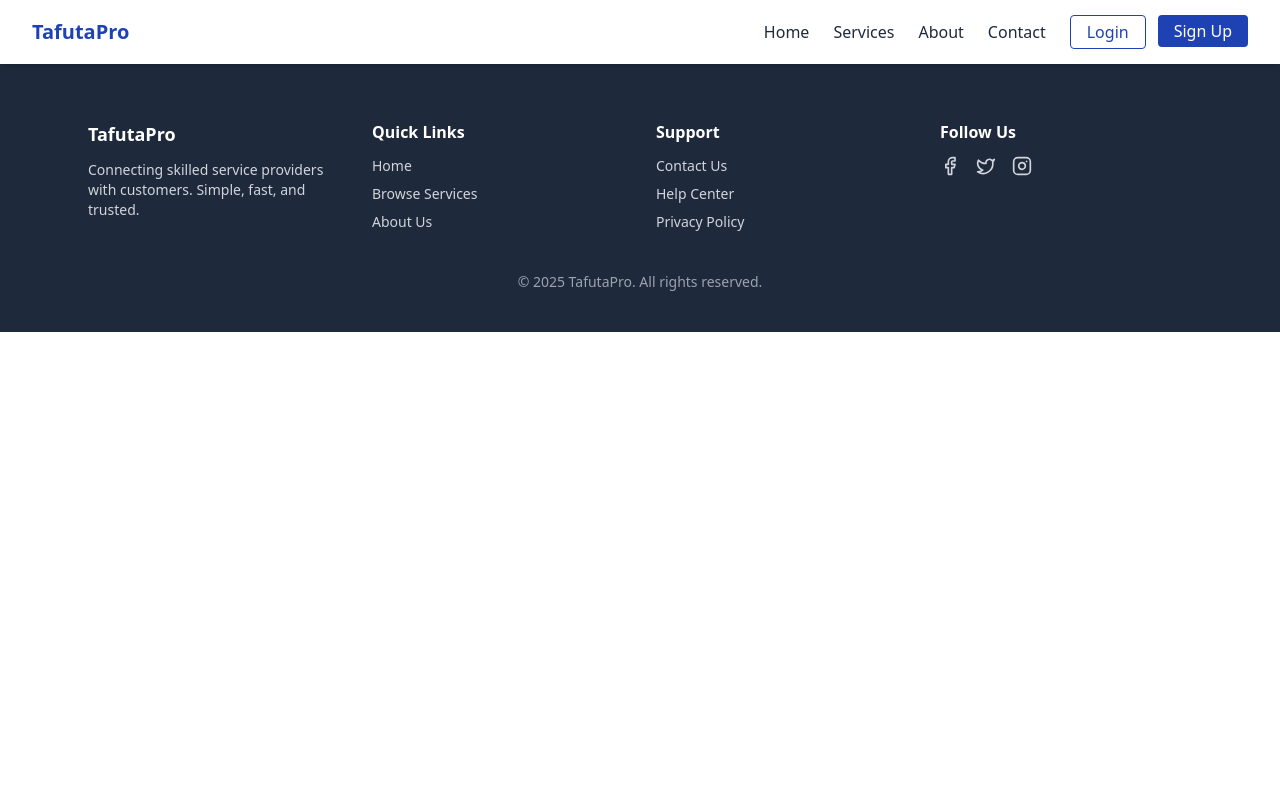
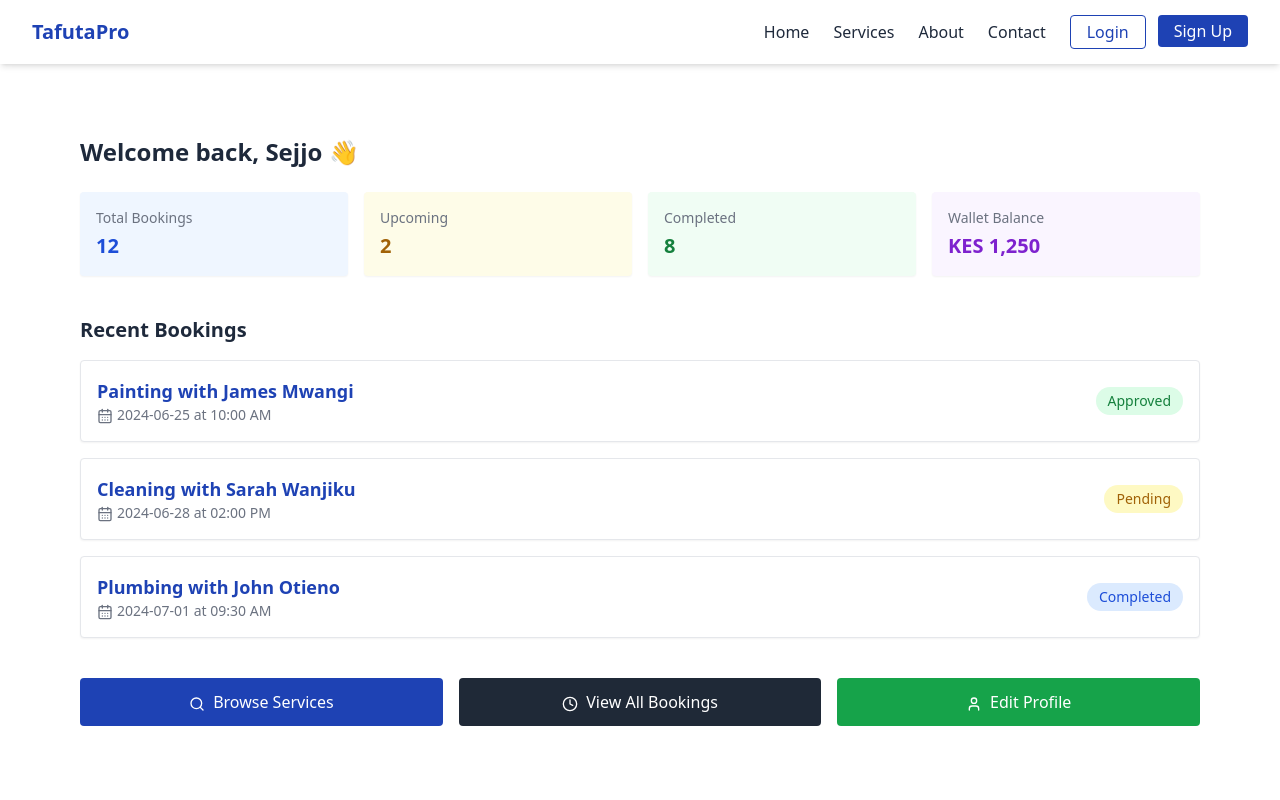
Before and after one commit to jo-oseeph/TafutaPro, a React (Create React App) app: page /customer-dashboard in a window 1280 px wide. Shown: the top 800 px of the page. Built offline with nearby package versions, Linux system fonts and the light colour scheme.

Commit message:
profile page refined, added dashboards

```diff
--- a/src/App.js
+++ b/src/App.js
@@ -11,6 +11,8 @@ import Services from './pages/Service';
 import Contact from './pages/Contact';
 import CategoryPage from "./pages/CategoryPage";
 import ProviderProfile from "./pages/ProviderProfile";
+import ProviderDashboard from "./pages/ProviderDashboard";
+import CustomerDashboard from "./pages/CustomerDashboard";
 
 
 function App() {
@@ -27,6 +29,9 @@ function App() {
           <Route path="/Signup" element={<Signup />} />
           <Route path="/services/:category" element={<CategoryPage />} />
           <Route path="/provider/:id" element={<ProviderProfile />} />
+          <Route path="/provider-dashboard" element={<ProviderDashboard />} />
+          <Route path="/customer-dashboard" element={<CustomerDashboard />} />
+
 
         </Routes>
         <Footer />
--- /dev/null
+++ b/src/pages/CustomerDashboard.jsx
@@ -0,0 +1,119 @@
+import React from "react";
+import { CalendarDays, Clock, User, Search } from "lucide-react";
+import { Link } from "react-router-dom";
+
+const recentBookings = [
+  {
+    id: 1,
+    provider: "James Mwangi",
+    service: "Painting",
+    date: "2024-06-25",
+    time: "10:00 AM",
+    status: "Approved",
+  },
+  {
+    id: 2,
+    provider: "Sarah Wanjiku",
+    service: "Cleaning",
+    date: "2024-06-28",
+    time: "02:00 PM",
+    status: "Pending",
+  },
+  {
+    id: 3,
+    provider: "John Otieno",
+    service: "Plumbing",
+    date: "2024-07-01",
+    time: "09:30 AM",
+    status: "Completed",
+  },
+];
+
+const CustomerDashboard = () => {
+  return (
+    <div className="pt-24 px-4 max-w-6xl mx-auto min-h-screen">
+      {/* 👋 Welcome Header */}
+      <h1 className="text-2xl font-bold text-heading mb-6">Welcome back, Sejjo 👋</h1>
+
+      {/* 🔢 Dashboard Stats */}
+      <div className="grid grid-cols-1 sm:grid-cols-2 md:grid-cols-4 gap-4 mb-10">
+        <div className="bg-blue-50 p-4 rounded shadow-sm">
+          <p className="text-sm text-muted">Total Bookings</p>
+          <p className="text-xl font-bold text-blue-700 mt-1">12</p>
+        </div>
+        <div className="bg-yellow-50 p-4 rounded shadow-sm">
+          <p className="text-sm text-muted">Upcoming</p>
+          <p className="text-xl font-bold text-yellow-700 mt-1">2</p>
+        </div>
+        <div className="bg-green-50 p-4 rounded shadow-sm">
+          <p className="text-sm text-muted">Completed</p>
+          <p className="text-xl font-bold text-green-700 mt-1">8</p>
+        </div>
+        <div className="bg-purple-50 p-4 rounded shadow-sm">
+          <p className="text-sm text-muted">Wallet Balance</p>
+          <p className="text-xl font-bold text-purple-700 mt-1">KES 1,250</p>
+        </div>
+      </div>
+
+      {/* 📅 Recent Bookings */}
+      <h2 className="text-xl font-semibold text-heading mb-4">Recent Bookings</h2>
+      <div className="space-y-4">
+        {recentBookings.map((booking) => (
+          <div
+            key={booking.id}
+            className="border border-gray-200 p-4 rounded bg-white shadow-sm"
+          >
+            <div className="flex flex-col sm:flex-row justify-between sm:items-center gap-2">
+              <div>
+                <h3 className="text-lg font-semibold text-brand">
+                  {booking.service} with {booking.provider}
+                </h3>
+                <p className="text-sm text-muted">
+                  <CalendarDays className="inline-block w-4 h-4 mr-1" />
+                  {booking.date} at {booking.time}
+                </p>
+              </div>
+              <span
+                className={`text-sm font-medium px-3 py-1 rounded-full ${
+                  booking.status === "Approved"
+                    ? "bg-green-100 text-green-700"
+                    : booking.status === "Pending"
+                    ? "bg-yellow-100 text-yellow-700"
+                    : booking.status === "Completed"
+                    ? "bg-blue-100 text-blue-700"
+                    : "bg-gray-100 text-gray-600"
+                }`}
+              >
+                {booking.status}
+              </span>
+            </div>
+          </div>
+        ))}
+      </div>
+
+      {/* ⚡ Quick Actions */}
+      <div className="mt-10 grid sm:grid-cols-3 gap-4">
+        <Link
+          to="/"
+          className="bg-brand text-white text-center py-3 rounded hover:bg-heading transition"
+        >
+          <Search className="inline-block w-4 h-4 mr-1" /> Browse Services
+        </Link>
+        <Link
+          to="/my-bookings"
+          className="bg-gray-800 text-white text-center py-3 rounded hover:bg-gray-900 transition"
+        >
+          <Clock className="inline-block w-4 h-4 mr-1" /> View All Bookings
+        </Link>
+        <Link
+          to="/profile"
+          className="bg-green-600 text-white text-center py-3 rounded hover:bg-green-700 transition"
+        >
+          <User className="inline-block w-4 h-4 mr-1" /> Edit Profile
+        </Link>
+      </div>
+    </div>
+  );
+};
+
+export default CustomerDashboard;
--- /dev/null
+++ b/src/pages/ProviderDashboard.jsx
@@ -0,0 +1,124 @@
+import { useState } from "react";
+import {
+  CheckCircle,
+  XCircle,
+  CalendarDays,
+  Wallet,
+  Star,
+  ClipboardList,
+} from "lucide-react";
+
+const dummyStats = {
+  pending: 3,
+  completed: 21,
+  earnings: "KES 42,500",
+  rating: 4.7,
+};
+
+const dummyBookings = [
+  {
+    id: 1,
+    customer: "John Kimani",
+    service: "Interior Painting",
+    date: "2025-06-23",
+    time: "2:00 PM",
+    note: "Paint bedroom walls",
+  },
+  {
+    id: 2,
+    customer: "Grace Achieng",
+    service: "Wall Repair",
+    date: "2025-06-24",
+    time: "10:30 AM",
+    note: "Crack near living room door",
+  },
+  {
+    id: 3,
+    customer: "Brian Otieno",
+    service: "Exterior Painting",
+    date: "2025-06-25",
+    time: "4:00 PM",
+    note: "Gate and fence",
+  },
+];
+
+export default function ProviderDashboard() {
+  const [bookings, ] = useState(dummyBookings);
+
+  const handleAccept = (id) => {
+    alert(`Accepted booking ID: ${id}`);
+    // In future: call PATCH /api/bookings/:id { status: "confirmed" }
+  };
+
+  const handleReject = (id) => {
+    alert(`Rejected booking ID: ${id}`);
+    // In future: call PATCH /api/bookings/:id { status: "rejected" }
+  };
+
+  return (
+    <div className="pt-24 px-4 max-w-6xl mx-auto min-h-screen">
+      {/*  Welcome */}
+      <h1 className="text-2xl sm:text-3xl font-bold text-green-700 mb-6">
+        Welcome back, Provider
+      </h1>
+
+      {/* Overview Cards */}
+      <div className="grid grid-cols-2 sm:grid-cols-4 gap-4 mb-10">
+        <div className="bg-green-50 border border-green-200 rounded p-4 text-center">
+          <ClipboardList className="mx-auto text-green-600 mb-2" />
+          <p className="text-sm text-muted">New Requests</p>
+          <p className="text-lg font-semibold text-green-700">{dummyStats.pending}</p>
+        </div>
+        <div className="bg-green-50 border border-green-200 rounded p-4 text-center">
+          <CalendarDays className="mx-auto text-green-600 mb-2" />
+          <p className="text-sm text-muted">Completed</p>
+          <p className="text-lg font-semibold text-green-700">{dummyStats.completed}</p>
+        </div>
+        <div className="bg-green-50 border border-green-200 rounded p-4 text-center">
+          <Wallet className="mx-auto text-green-600 mb-2" />
+          <p className="text-sm text-muted">Earnings</p>
+          <p className="text-lg font-semibold text-green-700">{dummyStats.earnings}</p>
+        </div>
+        <div className="bg-green-50 border border-green-200 rounded p-4 text-center">
+          <Star className="mx-auto text-green-600 mb-2" />
+          <p className="text-sm text-muted">Rating</p>
+          <p className="text-lg font-semibold text-green-700">{dummyStats.rating}</p>
+        </div>
+      </div>
+
+      {/* 📦 Booking Requests */}
+      <h2 className="text-xl font-semibold text-green-800 mb-4">Booking Requests</h2>
+
+      <div className="space-y-4">
+        {bookings.map((b) => (
+          <div
+            key={b.id}
+            className="border border-green-200 bg-green-50 rounded p-4 flex flex-col sm:flex-row justify-between items-start sm:items-center gap-4"
+          >
+            <div>
+              <p className="font-semibold text-green-700">{b.customer}</p>
+              <p className="text-sm text-muted">
+                Service: {b.service} | {b.date} at {b.time}
+              </p>
+              <p className="text-xs text-gray-600 mt-1 italic">"{b.note}"</p>
+            </div>
+            <div className="flex gap-2">
+              <button
+                onClick={() => handleAccept(b.id)}
+                className="flex items-center gap-1 bg-green-600 text-white px-4 py-1.5 rounded hover:bg-green-700 transition text-sm"
+              >
+                <CheckCircle size={16} /> Accept
+              </button>
+              <button
+                onClick={() => handleReject(b.id)}
+                className="flex items-center gap-1 bg-red-600 text-white px-4 py-1.5 rounded hover:bg-red-700 transition text-sm"
+              >
+                <XCircle size={16} /> Reject
+              </button>
+            </div>
+          </div>
+        ))}
+      </div>
+    </div>
+  );
+}
--- a/src/pages/ProviderProfile.jsx
+++ b/src/pages/ProviderProfile.jsx
@@ -1,9 +1,10 @@
-import React, { useEffect } from 'react';
+import React from 'react';
 import { useParams } from "react-router-dom";
 import { MapPin, Phone, BadgeCheck } from "lucide-react";
 
-// 🧪 Dummy provider data for demonstration
-const dummyProvider = {
+// ✅ Dummy list of providers (same as in CategoryPage)
+const dummyProviders = [
+  {
     id: 1,
     name: "James Mwangi",
     location: "Nairobi",
@@ -16,31 +17,57 @@ const dummyProvider = {
       { name: "Wall Repair", price: "KES 1,500" },
     ],
     contact: "+254 712 345678",
-};
+  },
+  {
+    id: 2,
+    name: "Sarah Wanjiku",
+    location: "Nakuru",
+    rating: 4.6,
+    image: "https://i.pravatar.cc/150?img=45",
+    bio: "Experienced electrician focused on household wiring and smart lighting.",
+    services: [
+      { name: "House Wiring", price: "KES 10,000" },
+      { name: "Light Installations", price: "KES 1,200 per unit" },
+    ],
+    contact: "+254 799 888999",
+  },
+  {
+    id: 3,
+    name: "John Otieno",
+    location: "Mombasa",
+    rating: 4.9,
+    image: "https://i.pravatar.cc/150?img=22",
+    bio: "Professional cleaner offering both commercial and residential deep cleaning.",
+    services: [
+      { name: "Deep Cleaning", price: "KES 2,000" },
+      { name: "Office Cleaning", price: "KES 4,500" },
+    ],
+    contact: "+254 701 111222",
+  },
+];
 
 const ProviderProfile = () => {
-  const { id } = useParams();
+  const { id } = useParams(); // 🔑 Get provider ID from URL
+  const provider = dummyProviders.find(p => p.id === parseInt(id)); // 🧠 Find the right one
 
-  // ✅ Simulate future API usage and fix "unused" ESLint warning
-  useEffect(() => {
-    console.log("Loaded Provider ID:", id);
-    // In future: fetch(`/api/providers/${id}`);
-  }, [id]);
-
-  const provider = dummyProvider;
+  if (!provider) {
+    return (
+      <div className="pt-24 px-4 text-center text-red-500">
+        <p>Provider not found.</p>
+      </div>
+    );
+  }
 
   return (
     <div className="pt-24 px-4 max-w-4xl mx-auto min-h-screen">
       {/* 🧠 Header Section */}
       <div className="flex flex-col sm:flex-row items-center gap-6 mb-10">
-        {/* 👤 Profile Image */}
         <img
           src={provider.image}
           alt={provider.name}
           className="w-32 h-32 rounded-full object-cover border-4 border-green-500"
         />
 
-        {/* 📝 Basic Info */}
         <div>
           <h1 className="text-2xl sm:text-3xl font-bold text-green-700 flex items-center gap-2">
             {provider.name}
@@ -61,7 +88,7 @@ const ProviderProfile = () => {
         <p className="text-muted leading-relaxed">{provider.bio}</p>
       </div>
 
-      {/* 💰 Services List */}
+      {/* 💰 Services */}
       <div className="mb-10">
         <h2 className="text-xl font-semibold text-green-700 mb-3">Services Offered</h2>
         <ul className="space-y-3">
@@ -77,11 +104,9 @@ const ProviderProfile = () => {
         </ul>
       </div>
 
-      {/* 📞 Call to Action */}
+      {/* 📞 Contact */}
       <div className="bg-green-100 p-6 rounded text-center">
-        <p className="text-green-800 font-medium mb-2">
-          Ready to book or ask a question?
-        </p>
+        <p className="text-green-800 font-medium mb-2">Ready to book or ask a question?</p>
         <a
           href={`tel:${provider.contact}`}
           className="inline-flex items-center justify-center gap-2 bg-green-600 text-white px-6 py-2 rounded hover:bg-green-700 transition"
```
Lines whose indentation alone changed are shown as unchanged.
